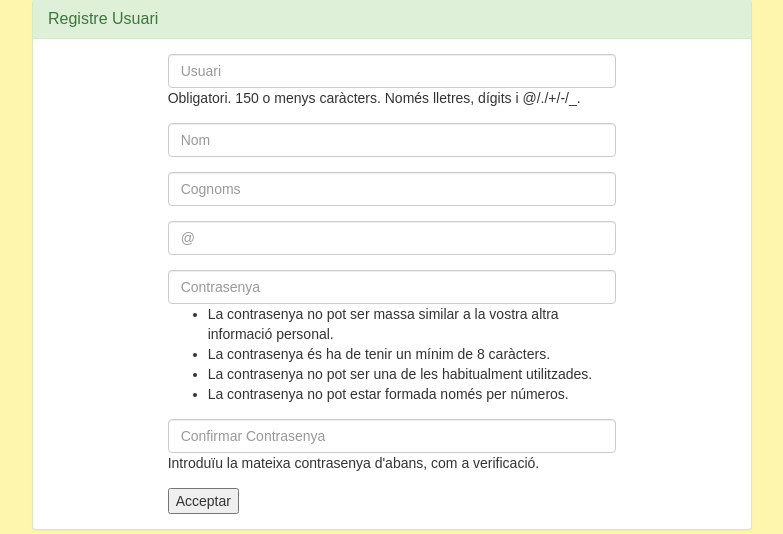
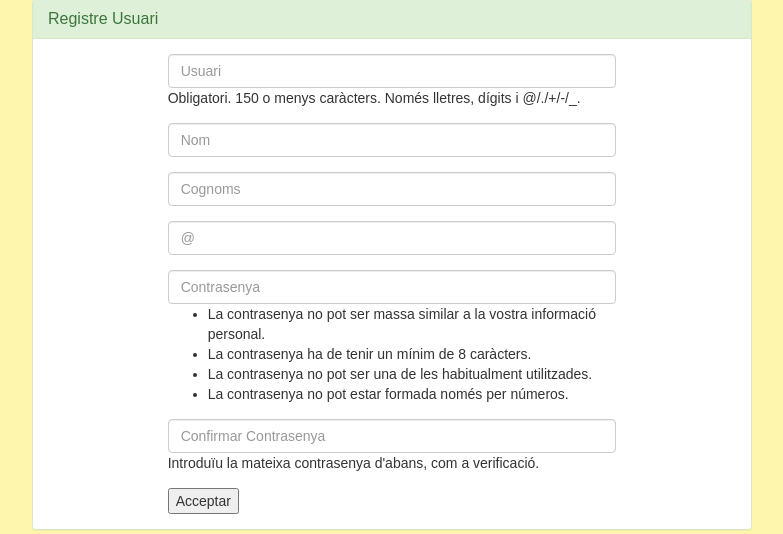
Before and after one commit to karlos27/GS_3.0, a Django app: page /usuaris/registre/ in a window 1280 px wide. Shown: the part 101-635 px from the top of the page, without its empty margins (248-1031 px from the left). Run offline with Django 3.2, Linux system fonts and the light colour scheme; some libraries are stand-ins or nearby versions.

Commit message:
Registre

```diff
--- a/GS/templates/usuaris/templates/registre.html
+++ b/GS/templates/usuaris/templates/registre.html
@@ -1,5 +1,6 @@
 {% extends 'base.html' %}
-   {% block content %}
+
+{% block content %}
    	<div class="container">
    		<div class="row">
 	   		<div class="col-xs-12 col-sm-12 col-md-2 col-lg-2"></div>
@@ -45,8 +46,8 @@
 									<div class="form-group">
 										<input type="password" class="form-control" name="password1" placeholder="Contrasenya">
 										<ul>
-											<li>La contrasenya no pot ser massa similar a la vostra altra informació personal.</li>
-											<li>La contrasenya és ha de tenir un mínim de 8 caràcters.</li>
+											<li>La contrasenya no pot ser massa similar a la vostra informació personal.</li>
+											<li>La contrasenya ha de tenir un mínim de 8 caràcters.</li>
 											<li>La contrasenya no pot ser una de les habitualment utilitzades.</li>
 											<li>La contrasenya no pot estar formada només per números.</li>
 										</ul>
@@ -74,4 +75,4 @@
 			<div class="col-xs-12 col-sm-12 col-md-2 col-lg-2"></div>
 		</div>
 	</div>
-    {% endblock %}
+{% endblock %}
--- a/GS/templates/usuaris/templates/registre_up.html
+++ b/GS/templates/usuaris/templates/registre_up.html
@@ -11,5 +11,4 @@
 		<div class="col-xs-12 col-sm-12 col-md-4 col-lg-4"></div>
 	</div>
 </div>
-
 {% endblock %}
```
